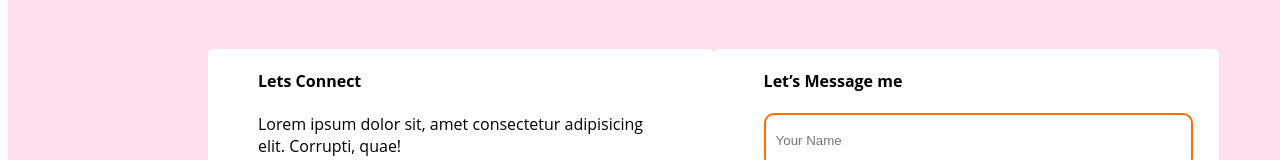
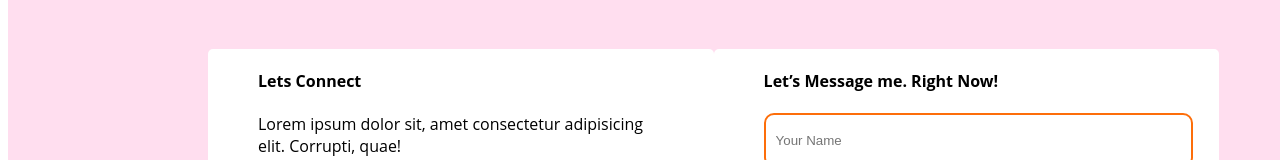
Before and after one commit to tipusahil/webdevloper-portfolio, a plain HTML site: page index.html in a window 1280 px wide. Shown: the part 2771-2931 px from the top of the page. Drawn offline with Linux system fonts and the light colour scheme.

Commit message:
after live

```diff
--- a/index.html
+++ b/index.html
@@ -281,7 +281,7 @@
             </div>
             <div class="footer_column">
 
-                <h4 class="foot_title_h4"> Let’s Message me</h4>
+                <h4 class="foot_title_h4"> Let’s Message me. Right Now!</h4>
 
                 <form action="" class="contact_form">
 
```
